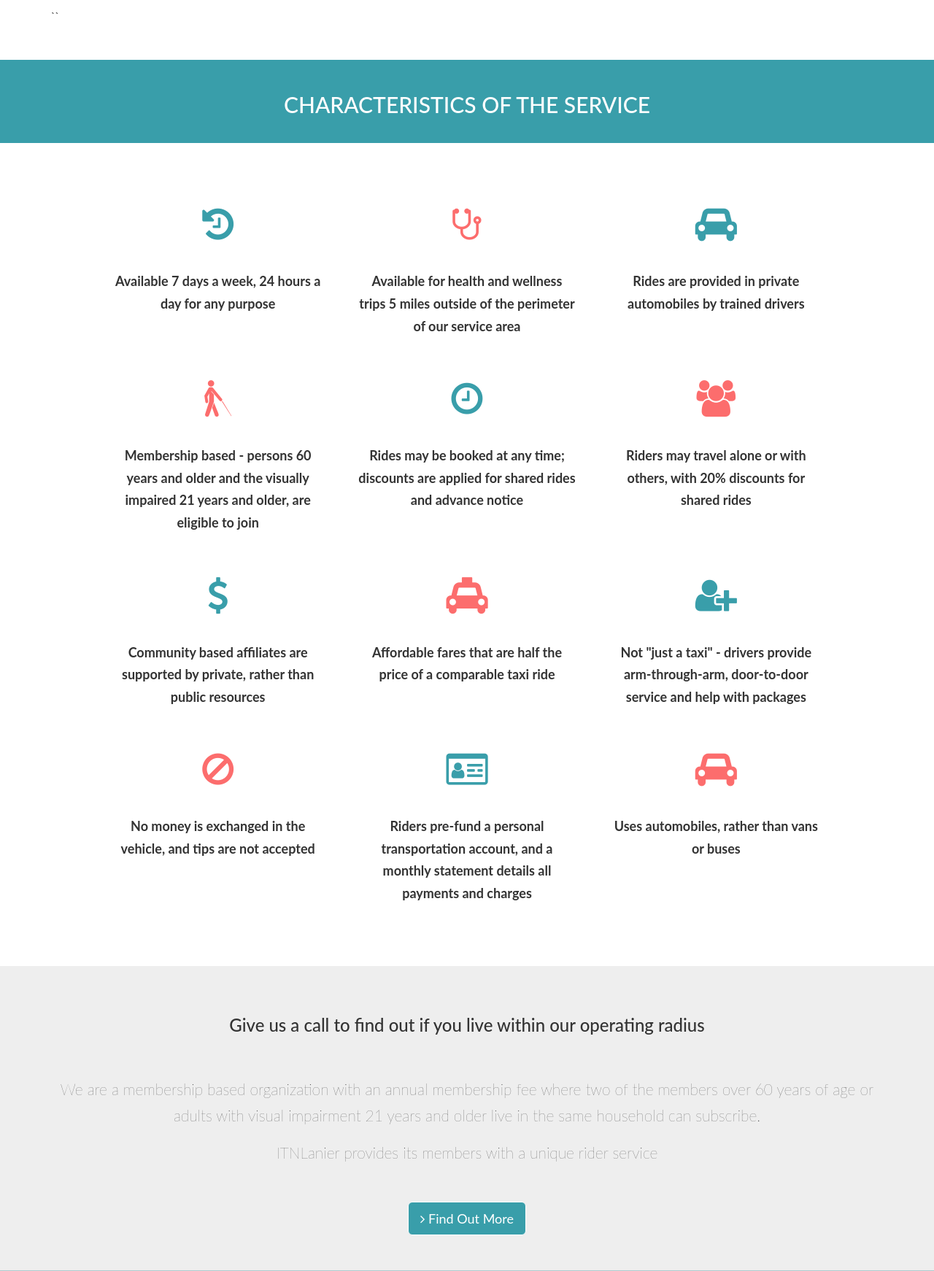
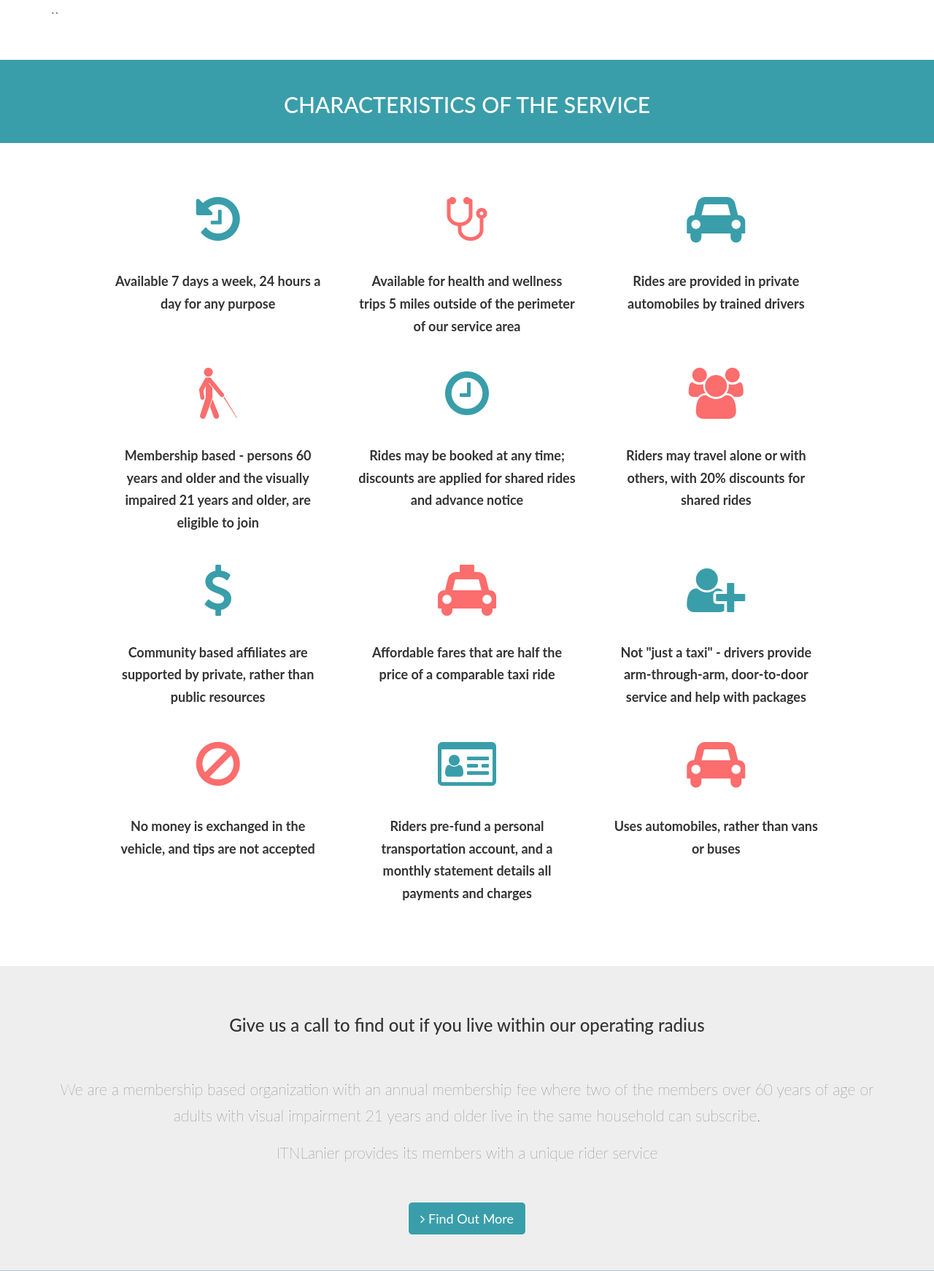
Before and after one commit to samguergen/ITNLanier, a PHP site: page /views/services.html in a window 1280 px wide. Shown: the part 883-2625 px from the top of the page at 73% size. Run offline with PHP 8.4, Linux system fonts and the light colour scheme; some libraries are stand-ins or nearby versions.

Commit message:
logos what we do

```diff
--- a/css/index.css
+++ b/css/index.css
@@ -241,6 +241,7 @@ nav .dropdown-menu li a {
   background-size: cover;
   background-repeat: no-repeat;
   height: 400px;
+  opacity:0.5;
 }
 
 .services .first-hero h1{
@@ -295,6 +296,9 @@ nav .dropdown-menu li a {
 .services .service-features .col-sm-4 .icon-wrap {
   font-size: 50px;
 }
+.services .service-features .col-sm-4 .icon-wrap .fa {
+  font-size: 70px;
+}
 .services .service-features .col-sm-4 .icon-legend {
   margin-top: 7%;
   font-weight: bold;
@@ -324,6 +328,7 @@ nav .dropdown-menu li a {
   overflow: hidden;
   height: 250px;
   width: 250px;
+  margin:20px auto 20px auto;
 }
 
 
--- a/views/services.html
+++ b/views/services.html
@@ -138,7 +138,7 @@
       <h2>CHARACTERISTICS OF THE SERVICE</h2>
     </div>
 
-    <div class="jumbotron section" style="background:white">
+    <div class="jumbotron section" style="background:white;margin-bottom: -50px !important;">
       <div class="container service-features">
 
         <div class="row">
```
